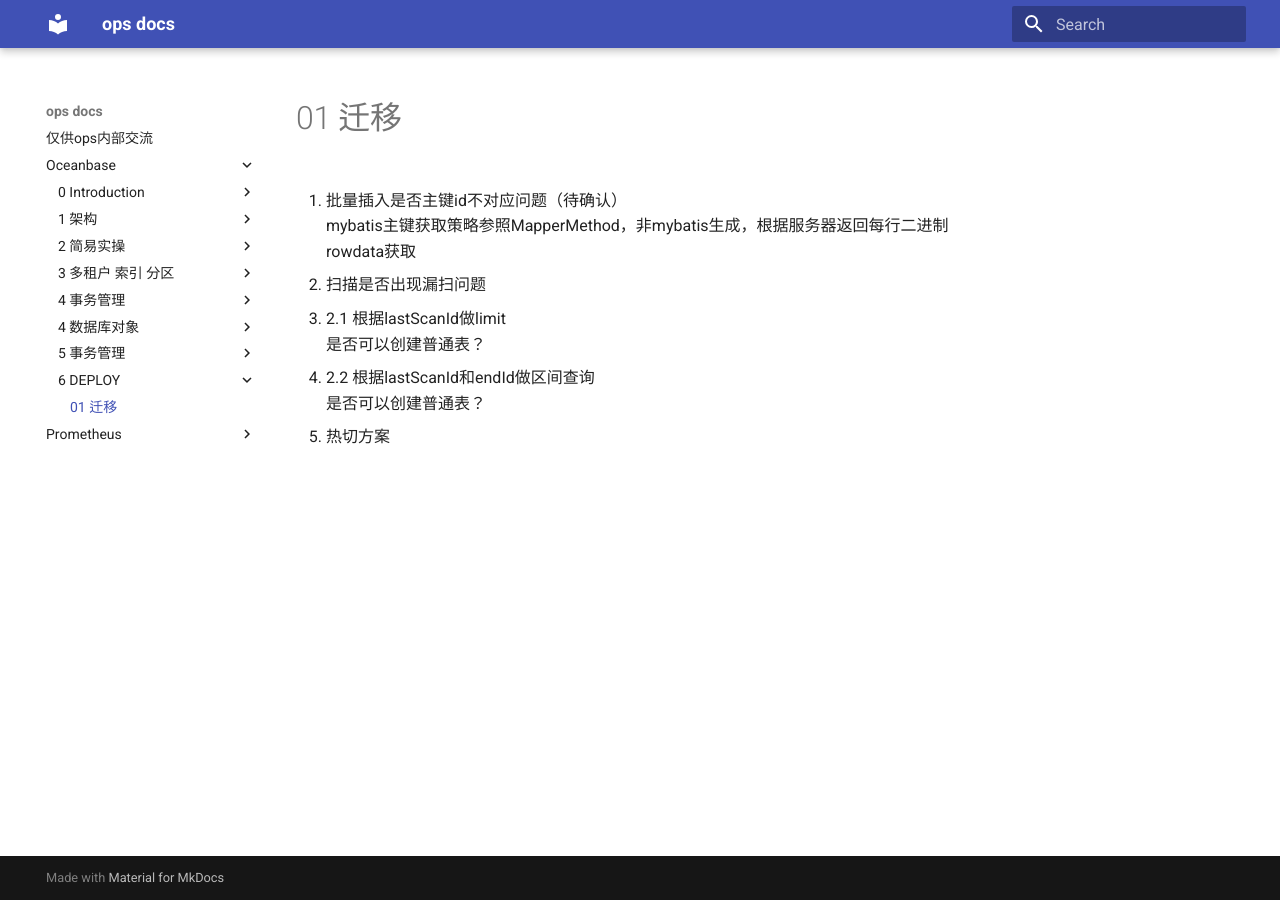
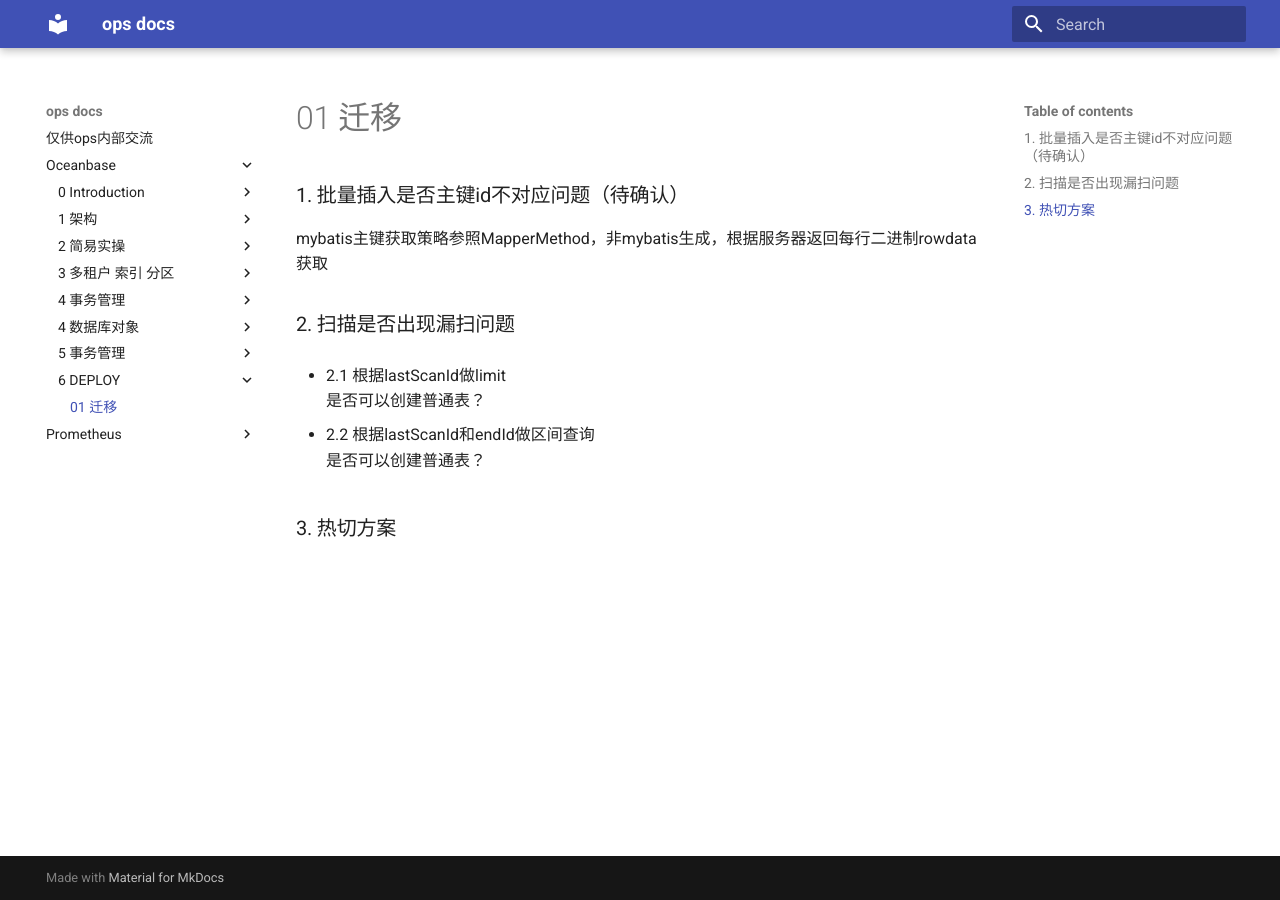
Before and after one commit to rocky-raccoon33/ops-doc, an MkDocs documentation site: the page built from docs/oceanbase/6 DEPLOY/01 迁移.md, in a window 1280 px wide. Built offline with MkDocs 1.6.1 and Material for MkDocs 9.7.7, drawn with Linux system fonts in a browser that asks for light colours.

Commit message:
mod：格式

```diff
--- a/docs/oceanbase/6 DEPLOY/01 迁移.md
+++ b/docs/oceanbase/6 DEPLOY/01 迁移.md
@@ -1,11 +1,11 @@
-1. 批量插入是否主键id不对应问题（待确认）
+### 1. 批量插入是否主键id不对应问题（待确认）
 mybatis主键获取策略参照MapperMethod，非mybatis生成，根据服务器返回每行二进制rowdata获取
 
-2. 扫描是否出现漏扫问题
+###2. 扫描是否出现漏扫问题
 - 2.1 根据lastScanId做limit
 是否可以创建普通表？
 
 - 2.2  根据lastScanId和endId做区间查询
 是否可以创建普通表？
 
-3. 热切方案
+### 3. 热切方案
```
